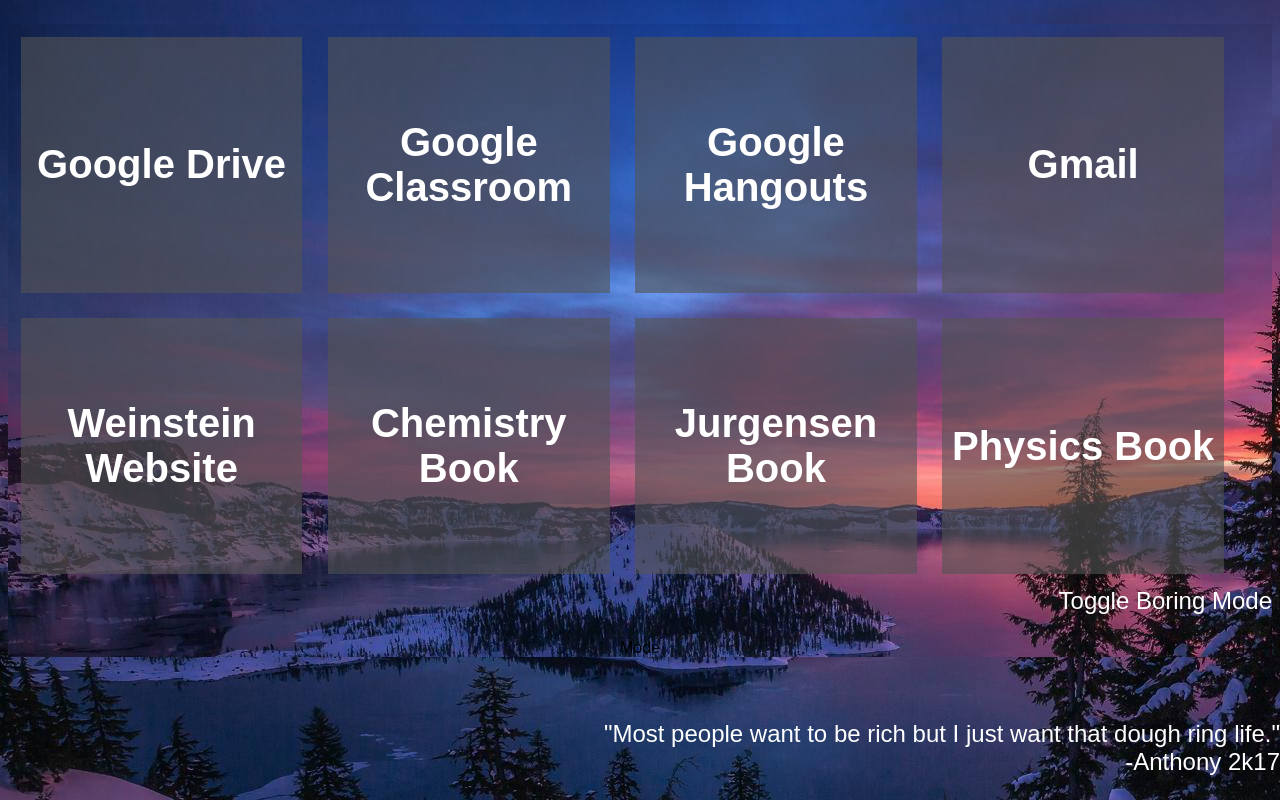
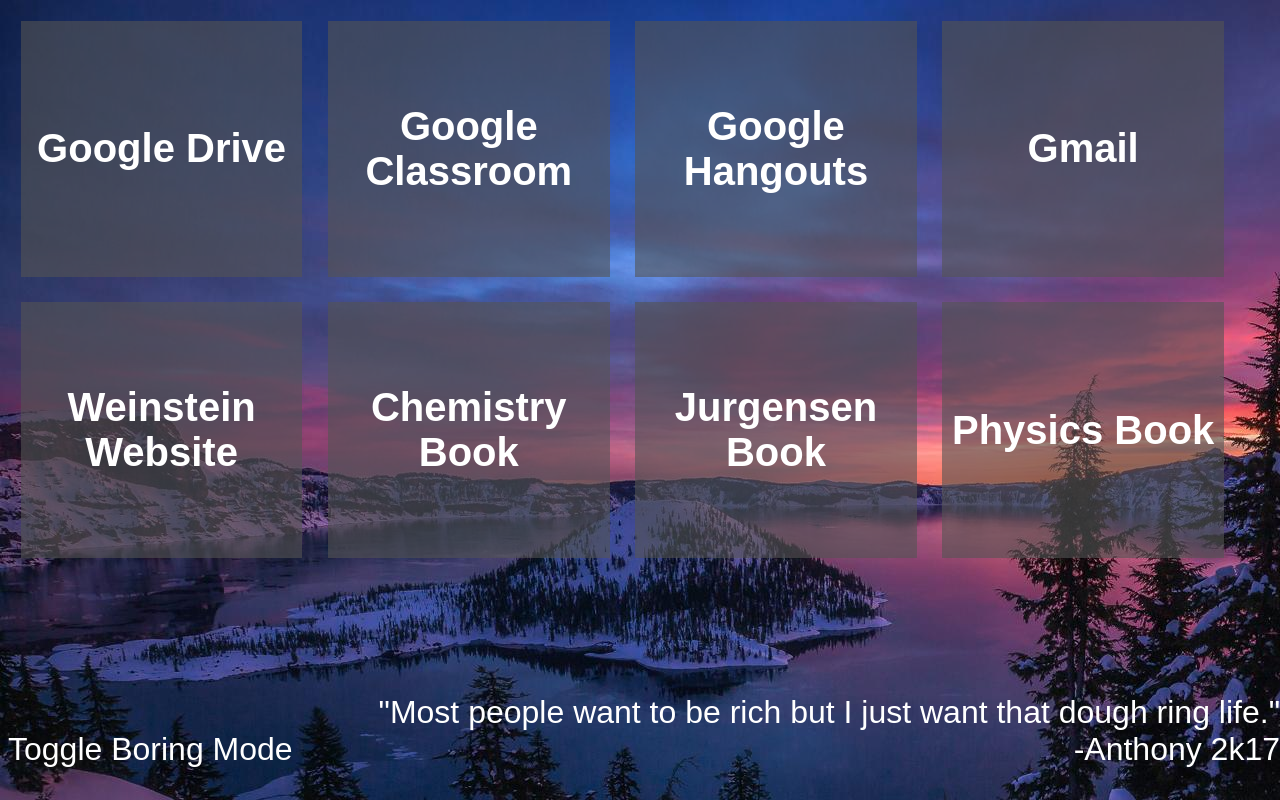
Before and after one commit to BRFNGRNBWS/brfngrnbws.github.io, a PHP site: page /usefulsite/index.html in a window 1280 px wide. Run offline with PHP 8.4, Linux system fonts and the light colour scheme; some libraries are stand-ins or nearby versions.

Commit message:
boring mode beta

```diff
--- a/usefulsite/alt.css
+++ b/usefulsite/alt.css
@@ -2,7 +2,6 @@ html, body {
 	text-align: center;
 	font-family: sans-serif;
 	background-color: gray;
-	background-image: url("def.jpg");
 }
 
 #footer {
@@ -11,30 +10,27 @@ html, body {
 	margin: 0 auto;
 	right: 0px;
 	color: white;
+	display: none;
 }
 
 #linkdiv {
-	margin: 1vw;
-	width: 22vw;
-	height: 32vh;
-	word-wrap: break-word;
-	background-color: rgba(84, 84, 84, 0.6);
+	position: relative;
 	text-align: center;
-	display: table;
-	float: left;
 }
 
 p {
 	color: white;
 	font-size: 150%;
+	text-align: right;
 }
 
 h1 {
+	width: 100%;
 	font-size: 250%;
-	margin: 0;
+	margin: 0 auto;
 	color: white;
 	display: table-cell;
-	vertical-align: middle;
+	text-align: center;
 }
 
 @media only screen and (max-width: 480px) {
@@ -63,10 +59,12 @@ h1 {
 
 }
 
-p {
-	text-align: right;
+#toggle{
+	float: left;
+	bottom: 0px;
+	position: absolute;
 }
 
-#rows {
-	display: table-row;
+a{
+	text-decoration: none;
 }
--- a/usefulsite/index.html
+++ b/usefulsite/index.html
@@ -6,6 +6,7 @@
 		<link rel="stylesheet" type="text/css" href="style.css" title="default">
 		<link rel="alternate stylesheet" type="text/css" href="alt.css" title="simple">
 		<script src="https://ajax.googleapis.com/ajax/libs/jquery/3.1.1/jquery.min.js"></script>
+		<script src="styleswitcher.js"
 		<script>
 			$(document).ready(function(){
 				$.ajax({
@@ -31,13 +32,14 @@
 				$('html').css('background-size', 'auto, 100vh');
 				$('html').css('background-repeat', 'no-repeat');
 			});
-
+		</script>
+		<script>
 			function tryToggle(){
 				var active = getActiveStyleSheet();
 				if(active == "default"){
 					setActiveStyleSheet("simple");
 				}else{
-					seyActiveStyleSheet("default");
+					setActiveStyleSheet("default");
 				}
 			};
 		</script>
@@ -47,11 +49,11 @@
 		<a href="https://classroom.google.com/" target="_blank"><div id="linkdiv"><div id="rows"><h1>Google Classroom</h1></div></div></a>
 		<a href="https://hangouts.google.com/" target="_blank"><div id="linkdiv"><div id="rows"><h1>Google Hangouts</h1></div></div></a>
 		<a href="https://mail.google.com/mail/u/0/" target="_blank"><div id="linkdiv"><div id="rows"><h1>Gmail</h1></div></div></a>
-		<a href="http://www.hydeparkms.org/apps/pages/index.jsp?uREC_ID=413751&type=u&pREC_ID=626111" target="_blank"><div id="linkdiv"><h1>Weinstein Website</h1></div></a>
-		<a href="Chemistry/index.html" target="_blank"><div id="linkdiv"><h1>Chemistry Book</h1></div></a>
-		<a href="Jurgensen/index.html" target="_blank"><div id="linkdiv"><h1>Jurgensen Book</h1></div></a>
-		<a href="Physics/index.html" target="_blank"><div id="linkdiv"><h1>Physics Book</h1></div></a>
-		<div id="toggle" onclick="tryToggle();"><p>Toggle Boring Mode</p></div>
+		<a href="http://www.hydeparkms.org/apps/pages/index.jsp?uREC_ID=413751&type=u&pREC_ID=626111" target="_blank"><div id="linkdiv"><div id="rows"><h1>Weinstein Website</h1></div></div></a>
+		<a href="Chemistry/index.html" target="_blank"><div id="linkdiv"><div id="rows"><h1>Chemistry Book</h1></div></div></a>
+		<a href="Jurgensen/index.html" target="_blank"><div id="linkdiv"><div id="rows"><h1>Jurgensen Book</h1></div></div></a>
+		<a href="Physics/index.html" target="_blank"><div id="linkdiv"><div id="rows"><h1>Physics Book</h1></div></div></a>
+		<a href="#" onclick="tryToggle();"><div id="toggle"><p>Toggle Boring Mode</p></div></a>
 		<a href="http://colincon.ga"><div id="footer"><p>"Most people want to be rich but I just want that dough ring life." <br>-Anthony 2k17</p></div></a>
-	</body>Mode
+	</body>
 </html>
--- a/usefulsite/style.css
+++ b/usefulsite/style.css
@@ -26,15 +26,15 @@ html, body {
 
 p {
 	color: white;
-	font-size: 150%;
+	font-size: 200%;
+	text-align: right;
 }
 
 h1 {
-	font-size: 250%;
-	margin: 0;
-	color: white;
 	display: table-cell;
 	vertical-align: middle;
+	color: white;
+	font-size: 250%;
 }
 
 @media only screen and (max-width: 480px) {
@@ -63,10 +63,12 @@ h1 {
 
 }
 
-p {
-	text-align: right;
-}
-
 #rows {
 	display: table-row;
 }
+
+#toggle{
+	float: left;
+	bottom: 0px;
+	position: absolute;
+}
```
